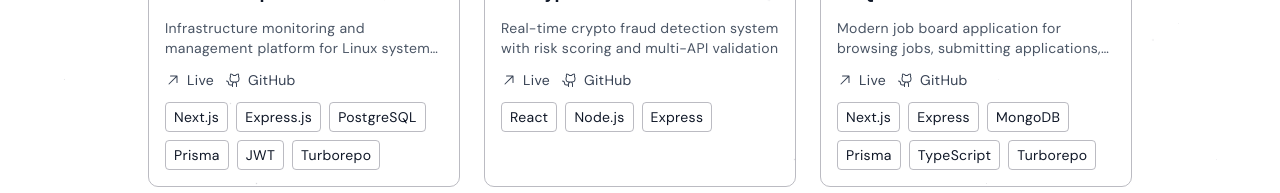
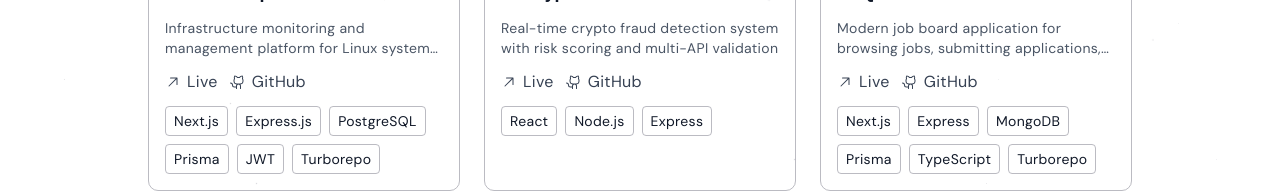
Before and after one commit to sheikhlimon/limon-portfolio, a Next.js app: page /projects in a window 1280 px wide. Shown: the part 361-554 px from the top of the page. Built offline with nearby package versions, Linux system fonts and the light colour scheme; a web font is replaced by a local one.

Commit message:
fix: increase Live/GitHub link font size from text-sm to text-base

```diff
--- a/app/components/FeaturedProjects.tsx
+++ b/app/components/FeaturedProjects.tsx
@@ -69,7 +69,7 @@ export default function FeaturedProjects() {
                       href={project.live}
                       target="_blank"
                       rel="noopener noreferrer"
-                      className="inline-flex items-center gap-1.5 text-sm font-sans text-gray-700 dark:text-gray-300 hover:text-gray-900 dark:hover:text-white transition-colors duration-200"
+                      className="inline-flex items-center gap-1.5 text-base font-sans text-gray-700 dark:text-gray-300 hover:text-gray-900 dark:hover:text-white transition-colors duration-200"
                     >
                       <ArrowUpRight className="w-4 h-4" />
                       Live
@@ -79,7 +79,7 @@ export default function FeaturedProjects() {
                     href={project.github}
                     target="_blank"
                     rel="noopener noreferrer"
-                    className="inline-flex items-center gap-1.5 text-sm font-sans text-gray-700 dark:text-gray-300 hover:text-gray-900 dark:hover:text-white transition-colors duration-200"
+                    className="inline-flex items-center gap-1.5 text-base font-sans text-gray-700 dark:text-gray-300 hover:text-gray-900 dark:hover:text-white transition-colors duration-200"
                   >
                     <GithubLogo className="w-4 h-4" />
                     GitHub
--- a/app/components/ProjectCard.tsx
+++ b/app/components/ProjectCard.tsx
@@ -63,7 +63,7 @@ export default function ProjectCard({ project }: ProjectCardProps) {
               href={project.live}
               target="_blank"
               rel="noopener noreferrer"
-              className="inline-flex items-center gap-1.5 text-sm font-sans text-gray-700 dark:text-gray-300 hover:text-gray-900 dark:hover:text-white transition-colors duration-200"
+              className="inline-flex items-center gap-1.5 text-base font-sans text-gray-700 dark:text-gray-300 hover:text-gray-900 dark:hover:text-white transition-colors duration-200"
             >
               <ArrowUpRight className="w-4 h-4" />
               Live
@@ -73,7 +73,7 @@ export default function ProjectCard({ project }: ProjectCardProps) {
             href={project.github}
             target="_blank"
             rel="noopener noreferrer"
-            className="inline-flex items-center gap-1.5 text-sm font-sans text-gray-700 dark:text-gray-300 hover:text-gray-900 dark:hover:text-white transition-colors duration-200"
+            className="inline-flex items-center gap-1.5 text-base font-sans text-gray-700 dark:text-gray-300 hover:text-gray-900 dark:hover:text-white transition-colors duration-200"
           >
             <GithubLogo className="w-4 h-4" />
             GitHub
```
